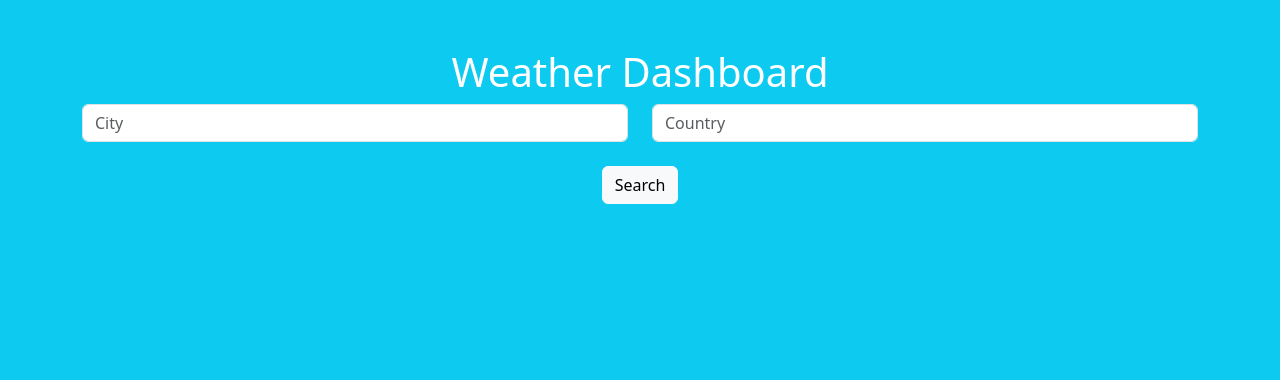
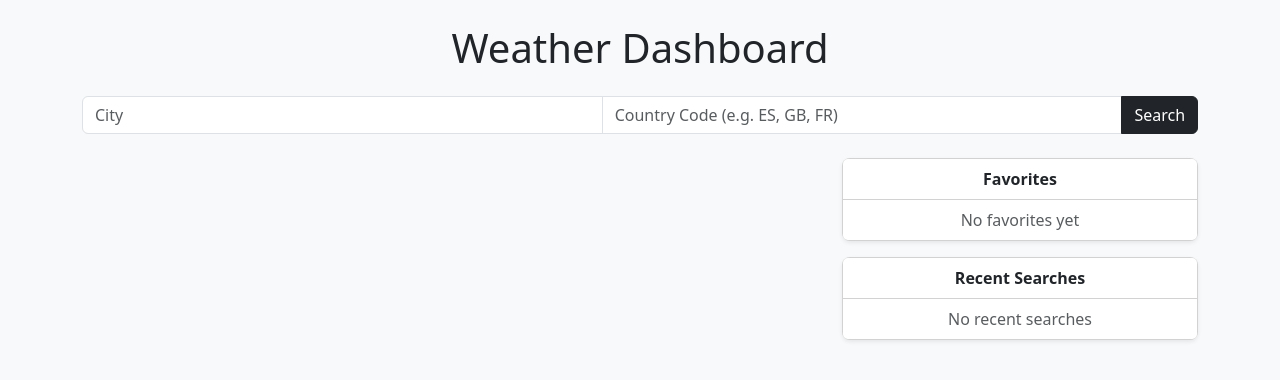
Before and after one commit to fairouabou/WeatherDashboard, a Flask app: page / in a window 1280 px wide. Shown: the top 380 px of the page. Run offline with Flask 3, Linux system fonts and the light colour scheme.

Commit message:
Milestone 2 & 3: Implement Favorites, Recent Searches, and refine UI/UX

```diff
--- a/app.py
+++ b/app.py
@@ -1,17 +1,44 @@
-from flask import Flask, render_template, request
-from utils import api_client
+from flask import Flask, render_template, request, redirect, url_for
 from utils.api_client import main as get_weather
+from utils.storage import add_to_history, add_to_favorites, get_history, get_favorites
 
 app = Flask(__name__)
 
 @app.route('/', methods=['GET', 'POST'])
 def index():
     data = None
+    error = None
+
     if request.method == 'POST':
         city = request.form['cityName']
         country = request.form['countryName']
         data = get_weather(city, country)
-    return render_template('index.html', data=data)
+
+        if not data:
+            error = "Could not find weather for that location. Please check the city and country code."
+        else:
+            add_to_history(city, country)
+
+    history = get_history()
+    favorites = get_favorites()
+
+    return render_template('index.html', data=data, error=error, history=history, favorites=favorites)
+
+@app.route('/favorite', methods=['POST'])
+def favorite():
+    city = request.form['city']
+    country = request.form['country']
+    add_to_favorites(city, country)
+    return redirect(url_for('index'))
+
+@app.route('/remove_favorite', methods=['POST'])
+def remove_favorite_route():
+    from utils.storage import remove_favorite
+    city = request.form['city']
+    country = request.form['country']
+    remove_favorite(city, country)
+    return redirect(url_for('index'))
+
 
 if __name__ == "__main__":
     app.run(debug=True)
--- a/templates/index.html
+++ b/templates/index.html
@@ -4,42 +4,130 @@
     <meta charset="UTF-8">
     <meta name="viewport" content="width=device-width, initial-scale=1.0">
     <title>Weather Dashboard</title>
-    <link href="https://cdn.jsdelivr.net/npm/bootstrap@5.3.8/dist/css/bootstrap.min.css" rel="stylesheet" integrity="sha384-sRIl4kxILFvY47J16cr9ZwB07vP4J8+LH7qKQnuqkuIAvNWLzeN8tE5YBujZqJLB" crossorigin="anonymous">
+    <link href="https://cdn.jsdelivr.net/npm/bootstrap@5.3.0/dist/css/bootstrap.min.css" rel="stylesheet">
+    <style>
+        body {
+            background-color: #f8f9fa;
+        }
+        .search-bar {
+            max-width: 100%;
+            margin: 0 auto;
+        }
+        .weather-card {
+            width: 100%;
+        }
+        .side-card {
+            border-radius: 8px;
+        }
+        .list-group-item {
+            border: none;
+            text-align: center;
+            font-weight: 500;
+            color: #333;
+        }
+        .list-group-item button {
+            background: none;
+            border: none;
+            color: inherit;
+            font: inherit;
+            padding: 0;
+            cursor: pointer;
+        }
+        .list-group-item button:hover {
+            text-decoration: none;
+            color: #000;
+        }
+    </style>
+</head>
 
-<body class="bg-info text-white">
-    <div class="text-center">
-        <h1 class="mt-5">Weather Dashboard</h1>
-        <form action="/" method="post">
-            <div class="container">
-                <div class = "row">
-                    <div class="col-sm">
-                        <input type="text" id="cityName" name="cityName", placeholder="City" class="form-control">
+<body>
+    <div class="container py-4">
+        <h1 class="text-center mb-4">Weather Dashboard</h1>
+
+        <form action="/" method="post" class="search-bar mb-4">
+            <div class="input-group">
+                <input type="text" id="cityName" name="cityName" placeholder="City" class="form-control" required>
+                <input type="text" id="countryName" name="countryName" placeholder="Country Code (e.g. ES, GB, FR)" class="form-control" required>
+                <button class="btn btn-dark">Search</button>
             </div>
-                    <div class="col-sm">
-                        <input type="text" id="countryName" name="countryName", placeholder="Country" class="form-control">
+        </form>
+
+        {% if error %}
+        <div class="d-flex justify-content-center">
+            <div class="alert alert-danger text-center" role="alert" style="max-width: 600px; width: 100%;">
+                {{ error }}
             </div>
         </div>
-            </div> <br>
-            <button class="submit btn btn-light">Search</button>
-        </form>
+        {% endif %}
+
+        <div class="row">
+            <div class="col-md-8">
                 {% if data %}
-        <div class="card text-dark bg-light mt-4 mx-auto" style="max-width: 400px;">
+                <div class="card text-dark bg-white shadow-sm mb-4 weather-card">
                     <div class="card-body text-center">
                         <h3>{{ data.city }}, {{ data.country }}</h3>
                         <img src="https://openweathermap.org/img/wn/{{ data.icon }}@2x.png" alt="Weather Icon">
                         <h2>{{ data.temperature }} °C</h2>
                         <p class="mb-1"><strong>{{ data.main }}</strong> – {{ data.description }}</p>
                         <p>Humidity: {{ data.humidity }}%</p>
+
+                        <form action="/favorite" method="post">
+                            <input type="hidden" name="city" value="{{ data.city }}">
+                            <input type="hidden" name="country" value="{{ data.country }}">
+                            <button type="submit" class="btn btn-warning mt-2">Add to Favorites</button>
+                        </form>
                     </div>
                 </div>
                 {% endif %}
-
-
-
-        <script src="https://cdn.jsdelivr.net/npm/bootstrap@5.3.8/dist/js/bootstrap.bundle.min.js" integrity="sha384-FKyoEForCGlyvwx9Hj09JcYn3nv7wiPVlz7YYwJrWVcXK/BmnVDxM+D2scQbITxI" crossorigin="anonymous"></script>
-
             </div>
 
+            <div class="col-md-4">
+                <div class="card text-dark shadow-sm mb-3 side-card">
+                    <div class="card-header bg-white fw-bold text-center">
+                        Favorites
+                    </div>
+                    <ul class="list-group list-group-flush">
+                        {% for fav in favorites %}
+                        <li class="list-group-item d-flex justify-content-between align-items-center">
+                            <form action="/" method="post" class="flex-grow-1 text-center">
+                                <input type="hidden" name="cityName" value="{{ fav.city }}">
+                                <input type="hidden" name="countryName" value="{{ fav.country }}">
+                                <button type="submit">{{ fav.city }}, {{ fav.country }}</button>
+                            </form>
+                            <form action="/remove_favorite" method="post" class="ms-2">
+                                <input type="hidden" name="city" value="{{ fav.city }}">
+                                <input type="hidden" name="country" value="{{ fav.country }}">
+                                <button type="submit" class="btn btn-sm btn-outline-danger">✕</button>
+                            </form>
+                        </li>
+                        {% else %}
+                        <li class="list-group-item text-muted">No favorites yet</li>
+                        {% endfor %}
+                    </ul>
+                </div>
 
+                <div class="card text-dark shadow-sm side-card">
+                    <div class="card-header bg-white fw-bold text-center">
+                        Recent Searches
+                    </div>
+                    <ul class="list-group list-group-flush">
+                        {% for item in history %}
+                        <li class="list-group-item">
+                            <form action="/" method="post" class="text-center">
+                                <input type="hidden" name="cityName" value="{{ item.city }}">
+                                <input type="hidden" name="countryName" value="{{ item.country }}">
+                                <button type="submit">{{ item.city }}, {{ item.country }}</button>
+                            </form>
+                        </li>
+                        {% else %}
+                        <li class="list-group-item text-muted">No recent searches</li>
+                        {% endfor %}
+                    </ul>
+                </div>
+            </div>
+        </div>
+    </div>
+
+    <script src="https://cdn.jsdelivr.net/npm/bootstrap@5.3.0/dist/js/bootstrap.bundle.min.js"></script>
 </body>
 </html>
--- a/utils/storage.py
+++ b/utils/storage.py
@@ -0,0 +1,46 @@
+import json
+import os
+
+FILE_PATH = "/Users/fairouz/Desktop/IE/YEAR3/SEM1/DevOPS/WeatherDashboard/data/preferences.json"
+
+
+def load_data():
+    """Load favorites and history from JSON file."""
+    if not os.path.exists(FILE_PATH):
+        return {"favorites": [], "history": []}
+    with open(FILE_PATH, "r") as f:
+        return json.load(f)
+
+def save_data(data):
+    """Save favorites and history back to JSON file."""
+    with open(FILE_PATH, "w") as f:
+        json.dump(data, f, indent=4)
+
+def add_to_history(city, country):
+    """Add a search entry to history (keep only last 5)."""
+    data = load_data()
+    entry = {"city": city, "country": country}
+    if entry not in data["history"]:
+        data["history"].insert(0, entry)
+        data["history"] = data["history"][:5]
+    save_data(data)
+
+def add_to_favorites(city, country):
+    """Add a city to favorites."""
+    data = load_data()
+    entry = {"city": city, "country": country}
+    if entry not in data["favorites"]:
+        data["favorites"].append(entry)
+    save_data(data)
+
+def remove_favorite(city, country):
+    """Remove a city from favorites."""
+    data = load_data()
+    data["favorites"] = [f for f in data["favorites"] if not (f["city"] == city and f["country"] == country)]
+    save_data(data)
+
+def get_history():
+    return load_data().get("history", [])
+
+def get_favorites():
+    return load_data().get("favorites", [])
```
Also changed, not shown: data/preferences.json (+25 -0 lines), utils/api_client.py (+48 -20 lines). Lines whose indentation alone changed are shown as unchanged.
